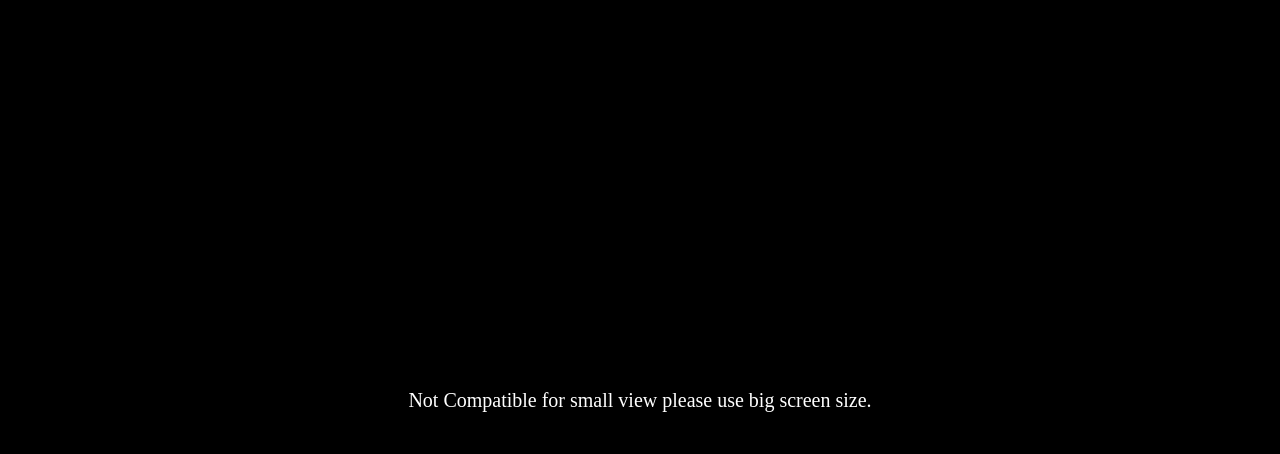
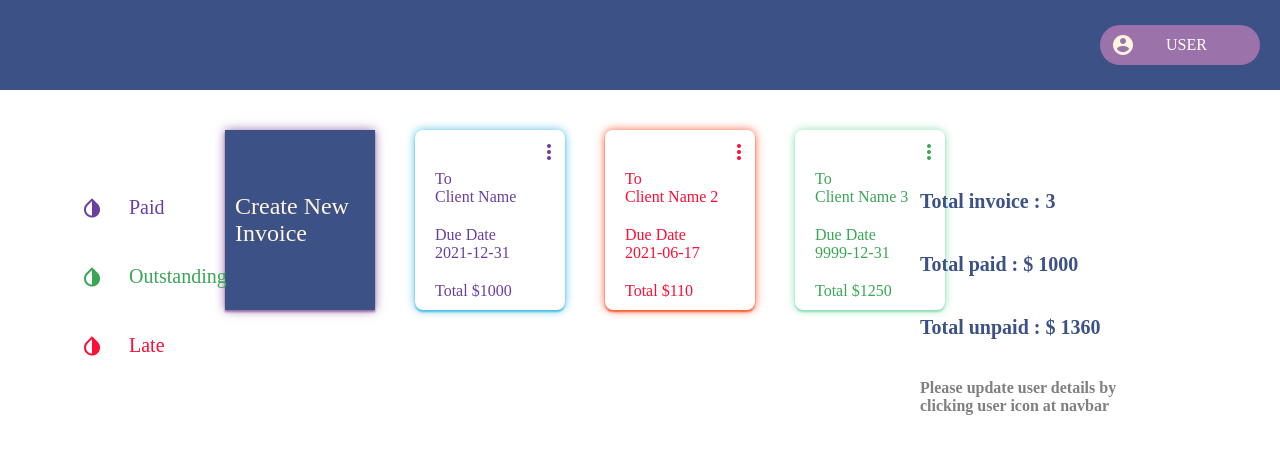
Before and after one commit to nikhjha/InvoiceApp, a React (Create React App) app: page / in a window 1280 px wide. Shown: the top 454 px of the page. Built offline with nearby package versions, Linux system fonts and the light colour scheme; no server answers.

Commit message:
Removing size dependency

```diff
--- a/src/App.js
+++ b/src/App.js
@@ -1,4 +1,4 @@
-import React, { useEffect, useState } from "react";
+import React, { useEffect } from "react";
 import Navbar from "./components/Navbar";
 import Dashboard from "./components/Dashboard";
 import {
@@ -20,17 +20,8 @@ const InvalidRoute = () => {
   return <div></div>;
 };
 function App() {
-  const [toShow, setToShow] = useState(true);
-  useEffect(() => {
-    if (window.screen.width < 980) {
-      setToShow(false);
-    }
-  }, []);
   return (
-    <div>
-      {toShow && (
     <PdfGenerationProvider>
-
       <Router>
         <AuthProvider>
           <Navbar />
@@ -43,15 +34,7 @@ function App() {
           </Switch>
         </AuthProvider>
       </Router>
-
     </PdfGenerationProvider>
-      )}
-      {!toShow && (
-        <div className="small-screen">
-          <p>Not Compatible for small view please use big screen size.</p>
-        </div>
-      )}
-    </div>
   );
 }
 
```
Lines whose indentation alone changed are shown as unchanged.
